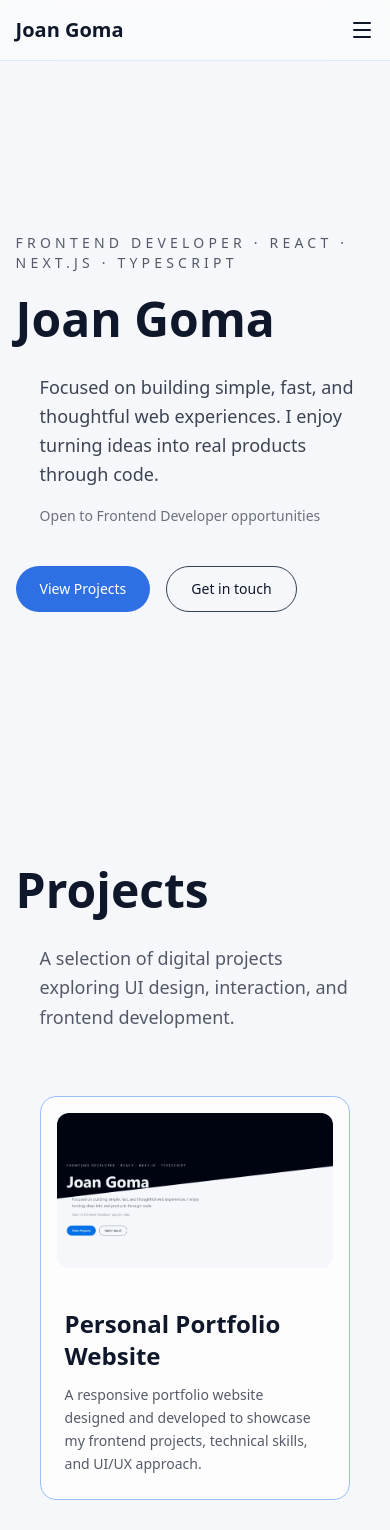
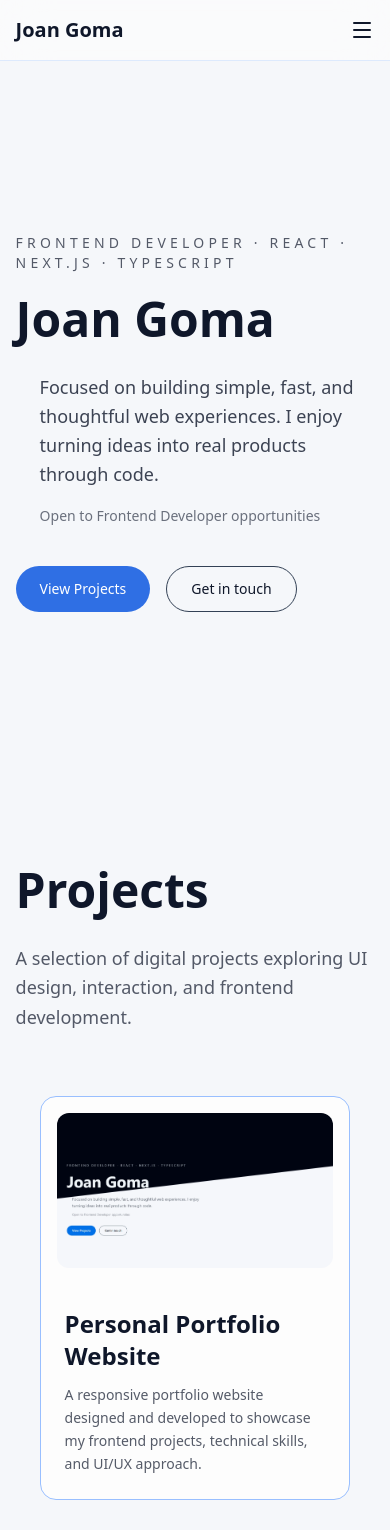
Before and after one commit to joangoma-code/portfolio, a Next.js app: page / in a window 390 px wide. Shown: the top 1530 px of the page. Built offline with nearby package versions, Linux system fonts and the light colour scheme.

Commit message:
mobile click test

```diff
--- a/app/globals.css
+++ b/app/globals.css
@@ -13,14 +13,15 @@
     font-weight: var(--font-weight-bold);
     line-height: var(--leading-tight);
   }
-  .section-text {
-    padding-left: calc(var(--spacing) * 6)
+  .section-content {
+    padding-inline: calc(var(--spacing) * 6);
   }
 
   @media (width >= 48rem) {
     .section-title {
       font-size: var(--text-7xl);
     }
+
   }
 }
 
--- a/components/layout/Navbar.tsx
+++ b/components/layout/Navbar.tsx
@@ -77,7 +77,8 @@ export default function Navbar() {
             </ul>
           </nav>
 
-          <button onClick={() => setIsOpen(!isOpen)} className="md:hidden">
+          {/* MOBILE button */}
+          <button onClick={() => {console.log("click"); setIsOpen(!isOpen); }} className="md:hidden">
             {isOpen ? <X className="size-6" /> : <Menu className="size-6" />}
           </button>
         </Container>
--- a/components/sections/projects/index.tsx
+++ b/components/sections/projects/index.tsx
@@ -51,7 +51,7 @@ export default function ProjectsSection() {
             <div className="flex flex-col gap-8 md:flex-row md:items-end md:justify-between">
               <div className="max-w-3xl space-y-6">
                 <h2 className="section-title">Projects</h2>
-                <p className="text-lg leading-relaxed px-6 opacity-70 md:text-xl ">
+                <p className=" section-text text-lg leading-relaxed opacity-70 md:text-xl ">
                   A selection of digital projects exploring UI design,
                   interaction, and frontend development.
                 </p>
```
